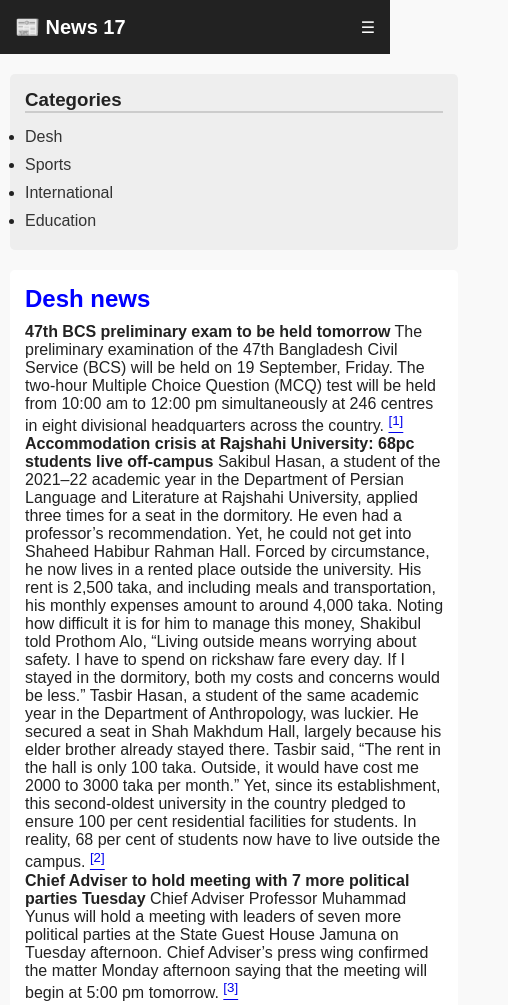
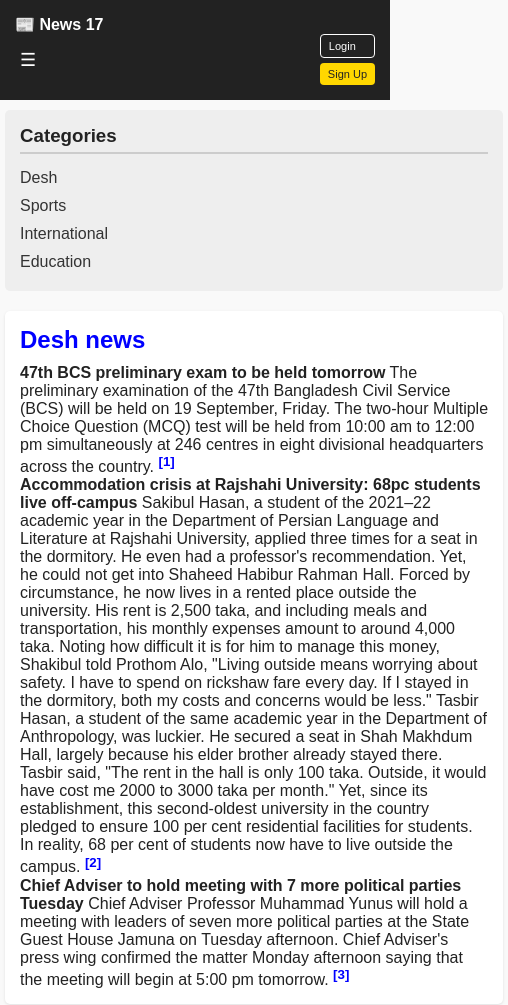
Before and after one commit to redwanshahriarshubho/NEWS17, a plain HTML site: page index.html in a window 390 px wide. Shown: the top 1005 px of the page, 508 px wide, since content can reach past the window. Drawn offline with Linux system fonts and the light colour scheme.

Commit message:
Add latest UI updates for News17 (#2)

```diff
--- a/index.html
+++ b/index.html
@@ -14,15 +14,23 @@
   <header>
     <div class="logo">📰 News 17</div>
 
+    <div class="header-content">
       <nav>
-      <a href="#" class="menu-toggle">☰</a>
-      <ul>
+        <input type="checkbox" id="menu-toggle" class="menu-checkbox">
+        <label for="menu-toggle" class="menu-icon">☰</label>
+        <ul class="nav-menu">
           <li><a href="#Desh">Desh</a></li>
           <li><a href="#Sports">Sports</a></li>
           <li><a href="#International">International</a></li>
           <li><a href="#Education">Education</a></li>
         </ul>
       </nav>
+
+      <div class="auth-buttons">
+        <a href="#login" class="login-btn">Login</a>
+        <a href="#signup" class="signup-btn">Sign Up</a>
+      </div>
+    </div>
   </header>
 
   <main class="container">
@@ -51,13 +59,13 @@
           <strong>Accommodation crisis at Rajshahi University: 68pc students live off-campus</strong>
           Sakibul Hasan, a student of the 2021–22 academic year in the Department of Persian Language and Literature at Rajshahi University, applied three times for a seat in the dormitory.
 
-          He even had a professor’s recommendation. Yet, he could not get into Shaheed Habibur Rahman Hall.
+          He even had a professor's recommendation. Yet, he could not get into Shaheed Habibur Rahman Hall.
 
          Forced by circumstance, he now lives in a rented place outside the university. His rent is 2,500 taka, and including meals and transportation, his monthly expenses amount to around 4,000 taka.
 
-         Noting how difficult it is for him to manage this money, Shakibul told Prothom Alo, “Living outside means worrying about safety. I have to spend on rickshaw fare every day. If I stayed in the dormitory, both my costs and concerns would be less.”
+         Noting how difficult it is for him to manage this money, Shakibul told Prothom Alo, "Living outside means worrying about safety. I have to spend on rickshaw fare every day. If I stayed in the dormitory, both my costs and concerns would be less."
 
-        Tasbir Hasan, a student of the same academic year in the Department of Anthropology, was luckier. He secured a seat in Shah Makhdum Hall, largely because his elder brother already stayed there. Tasbir said, “The rent in the hall is only 100 taka. Outside, it would have cost me 2000 to 3000 taka per month.”
+        Tasbir Hasan, a student of the same academic year in the Department of Anthropology, was luckier. He secured a seat in Shah Makhdum Hall, largely because his elder brother already stayed there. Tasbir said, "The rent in the hall is only 100 taka. Outside, it would have cost me 2000 to 3000 taka per month."
 
        Yet, since its establishment, this second-oldest university in the country pledged to ensure 100 per cent residential facilities for students. In reality, 68 per cent of students now have to live outside the campus.
 
@@ -68,7 +76,7 @@
           <strong>Chief Adviser to hold meeting with 7 more political parties Tuesday</strong>
           Chief Adviser Professor Muhammad Yunus will hold a meeting with leaders of seven more political parties at the State Guest House Jamuna on Tuesday afternoon.
 
-         Chief Adviser’s press wing confirmed the matter Monday afternoon saying that the meeting will begin at 5:00 pm tomorrow.
+         Chief Adviser's press wing confirmed the matter Monday afternoon saying that the meeting will begin at 5:00 pm tomorrow.
 
          <a class="cite" href="#ref3"><sup>[3]</sup></a>
         </p>
@@ -94,7 +102,6 @@
 
          A total of 54 passengers, including 38 football team members, around a dozen journalists, and others, will be on board, a diplomat at the Bangladesh Embassy in Kathmandu told news agency UNB on Wednesday night.
 
-
           <a class="cite" href="#ref5"><sup>[5]</sup></a>
         </p>
 
@@ -103,7 +110,6 @@
           The government is making all-out efforts to ensure the safe and swift return of the Bangladesh national football team from Nepal, where political unrest has disrupted flight operations and delayed their scheduled departure.
 
 The team was scheduled to depart Tribhuvan International Airport at 3 pm local time today, said a press release issued by the Chief Adviser's Press Wing tonight.
-
 
           <a class="cite" href="#ref6"><sup>[6]</sup></a>
         </p>
@@ -115,7 +121,7 @@ The team was scheduled to depart Tribhuvan International Airport at 3 pm local t
         <h2>International</h2>
 
         <p>
-          <strong>Kim, Putin at Xi’s side for massive China military parade</strong>
+          <strong>Kim, Putin at Xi's side for massive China military parade</strong>
           All eyes are on how the trio of Xi, Putin and Kim -- who rarely leaves secretive North Korea -- interact with each other in a highly choreographed photo opportunity seen as a coup for China on the world stage.on.
           <a class="cite" href="#ref7"><sup>[7]</sup></a>
         </p>
@@ -126,9 +132,9 @@ The team was scheduled to depart Tribhuvan International Airport at 3 pm local t
       <article>
         <h2>University of Sussex offers £4,000 scholarships for Bangladeshi students</h2>
         <p>
-          The University of Sussex, UK’s first post-war university opened in 1961 is now welcoming Bangladeshi students for postgraduate study with the £4,000 Sussex Bangladesh Scholarship, reports a press release.
+          The University of Sussex, UK's first post-war university opened in 1961 is now welcoming Bangladeshi students for postgraduate study with the £4,000 Sussex Bangladesh Scholarship, reports a press release.
 
-         Bangladesh has become one of Sussex’s fastest-growing student communities. In 2025, postgraduate applications from Bangladesh rose by 27 per cent, while undergraduate enrolments increased by 50 per cent.. <a class="cite" href="#ref8"><sup>[8]</sup></a>
+         Bangladesh has become one of Sussex's fastest-growing student communities. In 2025, postgraduate applications from Bangladesh rose by 27 per cent, while undergraduate enrolments increased by 50 per cent.. <a class="cite" href="#ref8"><sup>[8]</sup></a>
         </p>
       </article>
     </section>
@@ -137,7 +143,6 @@ The team was scheduled to depart Tribhuvan International Airport at 3 pm local t
     <section id="references" class="references">
       <h2>References</h2>
       <ol>
-        <!-- Replace these sample entries with the real citation text + URL -->
         <li id="ref1">
           47th BCS preliminary exam to be held tomorrow <a href="https://en.prothomalo.com/youth/employment/1jz6x6rel6">https://en.prothomalo.com/youth/employment/1jz6x6rel6</a>
         </li>
@@ -166,7 +171,7 @@ The team was scheduled to depart Tribhuvan International Airport at 3 pm local t
             rel="noopener noreferrer">https://example.com/match3</a>
         </li>
         <li id="ref7">
-          "Kim, Putin at Xi’s side for massive China military parade
+          "Kim, Putin at Xi's side for massive China military parade
           <a href="https://en.prothomalo.com/international/asia/lm9pey5b4n" target="_blank"
             rel="noopener noreferrer">https://en.prothomalo.com/international/asia/lm9pey5b4n</a>
         </li>
--- a/style.css
+++ b/style.css
@@ -31,20 +31,86 @@ header {
   font-weight: bold;
 }
 
+/* Header content wrapper */
+.header-content {
+  display: flex;
+  align-items: center;
+  gap: 30px;
+}
+
 /* Navigation */
-nav ul {
+nav {
+  position: relative;
+}
+
+/* Hide checkbox */
+.menu-checkbox {
+  display: none;
+}
+
+/* Menu icon (hamburger) */
+.menu-icon {
+  display: none;
+  font-size: 18px;
+  cursor: pointer;
+  padding: 5px;
+  user-select: none;
+}
+
+/* Navigation menu */
+.nav-menu {
   list-style: none;
   display: flex;
   gap: 15px;
 }
 
-nav a {
+.nav-menu a {
   color: white;
   text-decoration: none;
+  padding: 8px 12px;
+  border-radius: 4px;
+  transition: all 0.3s ease;
 }
 
-nav a:hover {
+.nav-menu a:hover {
   color: gold;
+  background: rgba(255, 215, 0, 0.1);
+}
+
+/* Auth buttons */
+.auth-buttons {
+  display: flex;
+  gap: 10px;
+}
+
+.login-btn, .signup-btn {
+  padding: 8px 15px;
+  text-decoration: none;
+  border-radius: 4px;
+  font-size: 14px;
+  transition: all 0.3s ease;
+  display: inline-block;
+}
+
+.login-btn {
+  background: transparent;
+  color: white;
+  border: 1px solid white;
+}
+
+.login-btn:hover {
+  background: white;
+  color: #222;
+}
+
+.signup-btn {
+  background: gold;
+  color: #222;
+}
+
+.signup-btn:hover {
+  background: #ffd700;
+  transform: translateY(-1px);
 }
 
 /* Main layout */
@@ -68,6 +134,11 @@ nav a:hover {
 .sidebar h3 {
   margin-bottom: 10px;
   border-bottom: 2px solid #ccc;
+  padding-bottom: 5px;
+}
+
+.sidebar ul {
+  list-style: none;
 }
 
 .sidebar a {
@@ -75,6 +146,7 @@ nav a:hover {
   padding: 5px 0;
   color: #333;
   text-decoration: none;
+  transition: color 0.3s ease;
 }
 
 .sidebar a:hover {
@@ -86,11 +158,46 @@ nav a:hover {
   background: white;
   padding: 15px;
   border-radius: 5px;
+  box-shadow: 0 1px 3px rgba(0, 0, 0, 0.1);
 }
 
 .content h2 {
   color: blue;
   margin-bottom: 10px;
+}
+
+/* References */
+.references {
+  background: white;
+  padding: 15px;
+  border-radius: 5px;
+  box-shadow: 0 1px 3px rgba(0, 0, 0, 0.1);
+}
+
+.references h2 {
+  color: #222;
+  margin-bottom: 15px;
+  border-bottom: 2px solid #eee;
+  padding-bottom: 5px;
+}
+
+.references ol {
+  padding-left: 20px;
+}
+
+.references li {
+  margin-bottom: 8px;
+  line-height: 1.5;
+}
+
+.cite {
+  color: blue;
+  text-decoration: none;
+  font-weight: bold;
+}
+
+.cite:hover {
+  text-decoration: underline;
 }
 
 /* Footer */
@@ -102,16 +209,87 @@ footer {
   margin-top: auto;
 }
 
-/* Responsive (for small screen) */
+/* Responsive design */
 @media (max-width: 768px) {
-  nav ul {
-    flex-direction: column;
-    background: #333;
-    padding: 10px;
-    display: none;
+  header {
+    flex-wrap: wrap;
   }
 
-  nav ul.show {
+  .header-content {
+    width: 100%;
+    justify-content: space-between;
+  }
+
+  /* Show hamburger menu icon */
+  .menu-icon {
+    display: block;
+  }
+
+  /* Hide navigation menu by default */
+  .nav-menu {
+    display: none;
+    position: absolute;
+    top: 100%;
+    left: 0;
+    right: 0;
+    background: #333;
+    flex-direction: column;
+    padding: 10px;
+    box-shadow: 0 2px 5px rgba(0, 0, 0, 0.3);
+    z-index: 999;
+  }
+
+  /* Show menu when checkbox is checked */
+  .menu-checkbox:checked ~ .nav-menu {
     display: flex;
   }
+
+  .nav-menu li {
+    width: 100%;
+  }
+
+  .nav-menu li a {
+    display: block;
+    padding: 10px;
+    border-bottom: 1px solid #555;
+    width: 100%;
+  }
+
+  .nav-menu li:last-child a {
+    border-bottom: none;
+  }
+
+  .auth-buttons {
+    gap: 5px;
+  }
+
+  .login-btn, .signup-btn {
+    padding: 6px 10px;
+    font-size: 12px;
+  }
+
+  .container {
+    margin: 10px auto;
+    padding: 0 5px;
+  }
 }
+
+@media (max-width: 480px) {
+  .logo {
+    font-size: 16px;
+  }
+
+  .header-content {
+    gap: 10px;
+  }
+
+  .auth-buttons {
+    flex-direction: column;
+    gap: 5px;
+  }
+
+  .login-btn, .signup-btn {
+    padding: 5px 8px;
+    font-size: 11px;
+  }
+}
```
Lines whose indentation alone changed are shown as unchanged.
